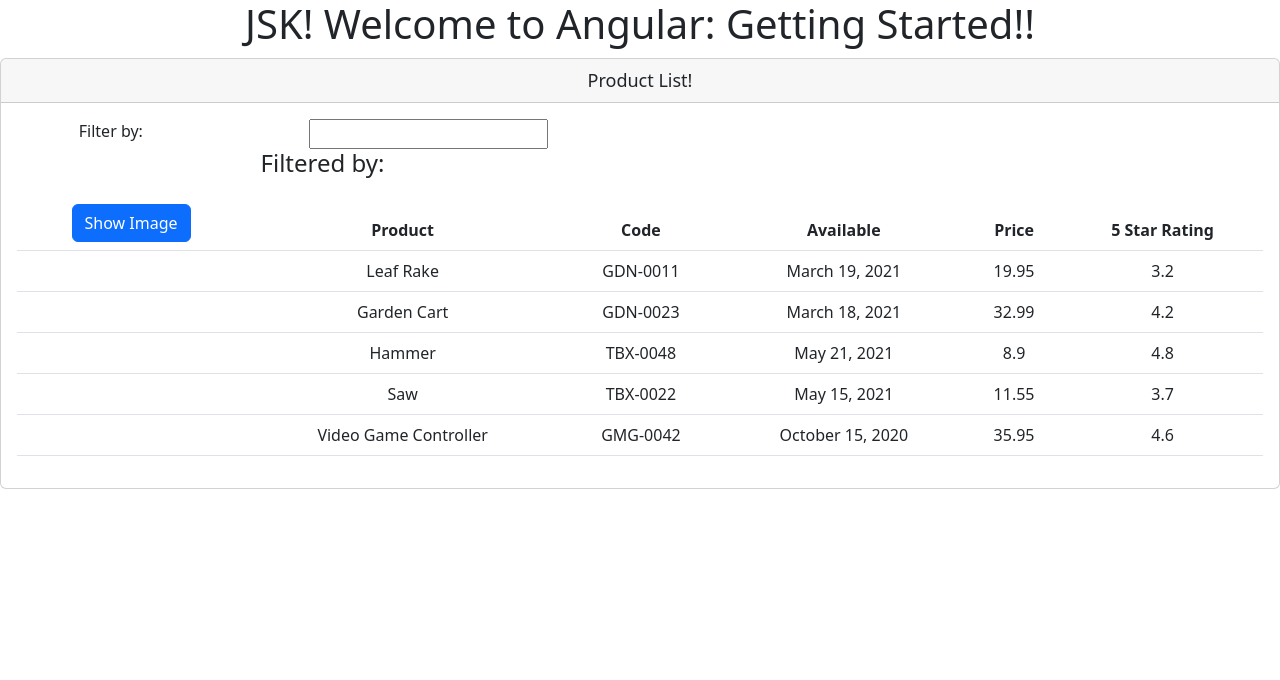
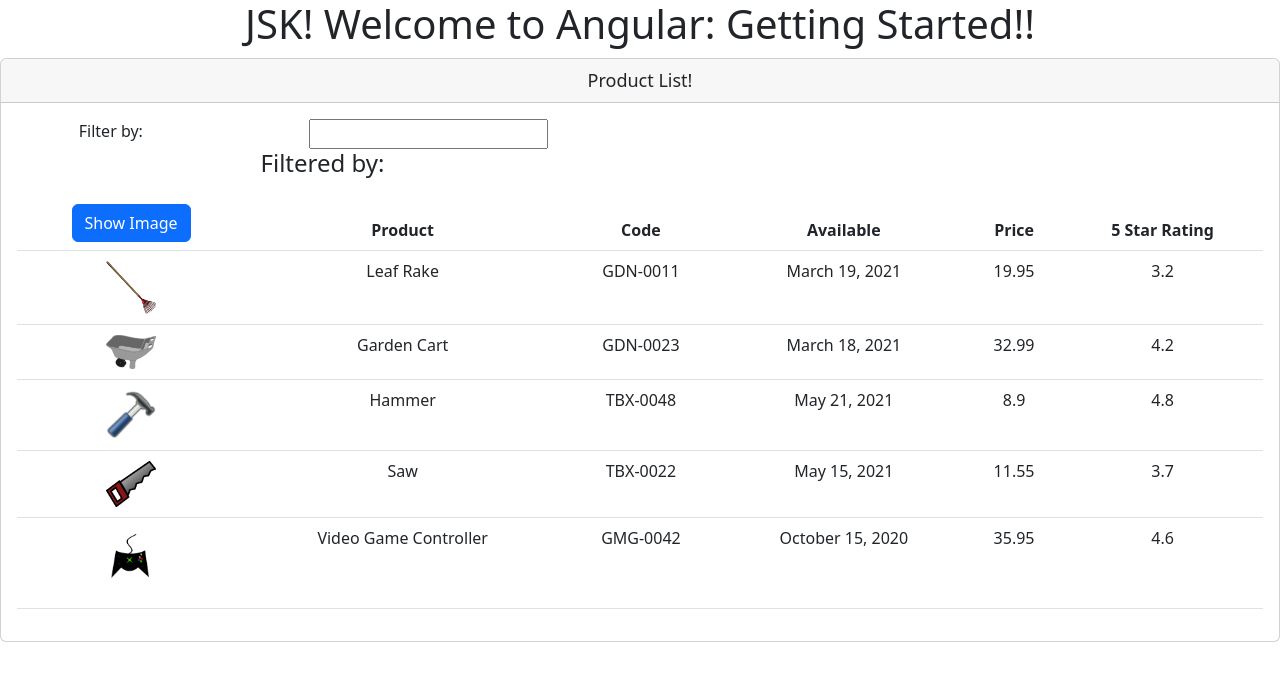
Before and after one commit to kinjal31995/Angular_Start, an Angular app: page / in a window 1280 px wide. Shown: the top 680 px of the page. Built offline with nearby package versions, Linux system fonts and the light colour scheme.

Commit message:
property binding

```diff
--- a/src/app/products/product-list.component.html
+++ b/src/app/products/product-list.component.html
@@ -30,7 +30,14 @@
         </thead>
         <tbody>
           <tr *ngFor="let product of products">
-            <td></td>
+            <td>
+              <img
+                [src]="product.imageUrl"
+                [title]="product.productName"
+                [style.width.px]="imageWidth"
+                [style.margin.px]="imageMargin"
+              />
+            </td>
             <td>
               <a>
                 {{ product.productName }}
--- a/src/app/products/product-list.component.ts
+++ b/src/app/products/product-list.component.ts
@@ -6,6 +6,8 @@
 })
 export class ProductListComponent {
   pageTitle: string = 'Product List!';
+  imageWidth: number = 50;
+  imageMargin: number = 2;
   products: any[] = [
     {
       productId: 1,
```
